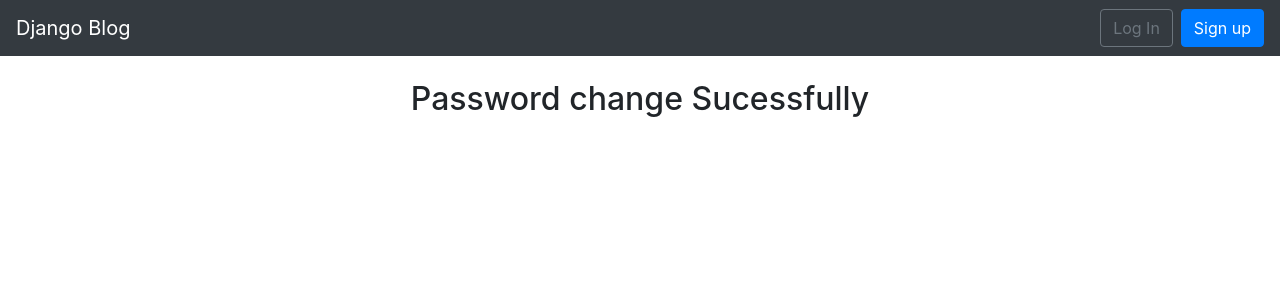
After one commit to elayrana/djangoblog, a Django app: page /accounts/change_password/done in a window 1280 px wide. The commit adds this page. Shown: the top 300 px of the page. Run offline with Django 3.2, Linux system fonts and the light colour scheme; some libraries are stand-ins or nearby versions.

Commit message:
Funciones para cambiar contraseña de usuario

```diff
--- /dev/null
+++ b/accounts/templates/registration/change_password_done.html
@@ -0,0 +1,8 @@
+{% extends "base.html" %}
+{% load crispy_forms_tags %}
+
+{% block content %}
+
+    <h2>Password change Sucessfully</h2>
+
+{% endblock content %}
--- a/accounts/urls.py
+++ b/accounts/urls.py
@@ -1,9 +1,20 @@
+from django.contrib.auth.views import PasswordChangeView, TemplateView
+from django.views.generic import View
 from django.urls import path,include
+from django.urls import reverse_lazy
 import accounts.views as views
 
 
 app_name = 'accounts'
 urlpatterns = [
+
+    path('change_password/',PasswordChangeView.as_view(success_url=
+                                reverse_lazy('accounts:change_password_done'),
+                                template_name='registration/change_password.html'),
+                                name='change_password'),
+    path('change_password/done',TemplateView.as_view(
+        template_name='registration/change_password_done.html'),
+        name='change_password_done'),
     path('',include('django.contrib.auth.urls')),
     path('signup/',views.SignUpView.as_view(),name='signup'),
 ]
--- a/accounts/views.py
+++ b/accounts/views.py
@@ -1,6 +1,7 @@
 from django.shortcuts import render
 from django.urls import reverse_lazy
 from django.views.generic import CreateView
+from django.contrib.auth.views import PasswordChangeView
 from django.contrib.auth.forms import UserCreationForm
 from .forms import CustomUserCreationForm
 
--- a/blog/views.py
+++ b/blog/views.py
@@ -14,7 +14,6 @@ class HomeView(LoginRequiredMixin,ListView):
     context_object_name = 'posts'
     def get_queryset(self):
         return Post.objects.filter(author=self.request.user)
-
 
 class PostDetailView(DetailView):
     model = Post
--- a/templates/base.html
+++ b/templates/base.html
@@ -31,7 +31,7 @@
                         <div class="dropdown-menu dropdown-menu-right"
                             aria-labelledby="userMenu">
                             <a class="dropdown-item"
-                                href="{% url 'blog:home'%}">Change password</a>
+                                href="{% url 'accounts:change_password'%}">Change password</a>
                             <div class="dropdown-divider"></div>
                             <a class="dropdown-item" href="{% url 'accounts:logout' %}">Log Out</a>
                         </div>
```
Also changed, not shown: accounts/templates/registration/change_password.html (added, +14 -0 lines), accounts/forms.py (line endings or trailing spaces), db.sqlite3.
